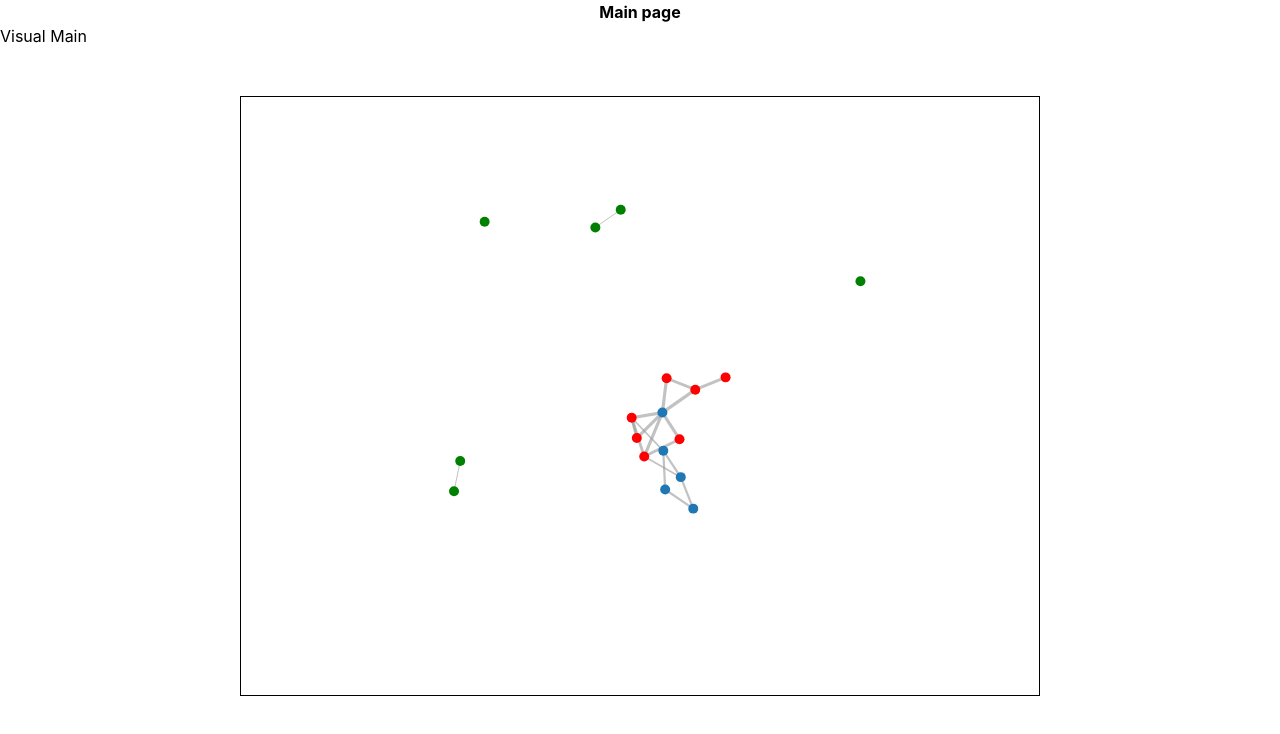
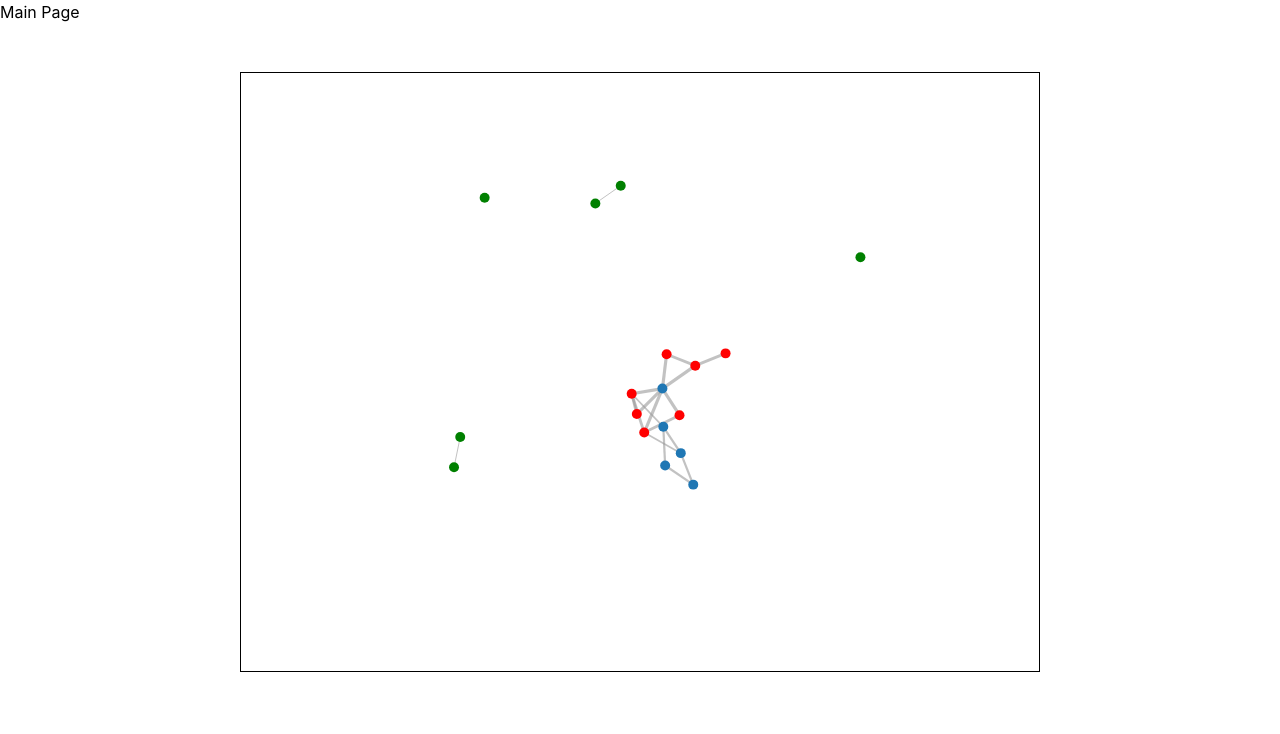
Before and after one commit to muhuuh/sybile, a React (Create React App) app: page / in a window 1280 px wide. Shown: the top 734 px of the page. Built offline with nearby package versions, Linux system fonts and the light colour scheme.

Commit message:
added routing logic

```diff
--- a/package.json
+++ b/package.json
@@ -13,6 +13,7 @@
     "react": "^18.2.0",
     "react-dom": "^18.2.0",
     "react-redux": "^9.1.0",
+    "react-router-dom": "^6.22.3",
     "react-scripts": "5.0.1",
     "redux": "^5.0.1",
     "tailwindcss": "^3.4.3",
--- a/src/App.js
+++ b/src/App.js
@@ -1,10 +1,13 @@
-import VisualMain from "./components/Visuals/VisualMain";
+import { Routes, Route } from "react-router-dom";
+import VisualMain from "./components/Main/VisualMain";
 
 const App = () => {
   return (
     <div className="App">
-      <div className="font-bold text-center">Main page</div>
-      <VisualMain />
+      <Routes>
+        <Route path="/" element={<VisualMain />} />
+        <Route path="/main" element={<VisualMain />} />
+      </Routes>
     </div>
   );
 };
--- /dev/null
+++ b/src/components/Header.js
@@ -0,0 +1,7 @@
+import React from "react";
+
+const Header = () => {
+  return <div></div>;
+};
+
+export default Header;
--- a/src/components/Visuals/VisualMain.js
+++ b/src/components/Main/VisualMain.js
@@ -60,7 +60,7 @@ const VisualMain = () => {
 
   return (
     <div>
-      <div className="mb-12">Visual Main</div>
+      <div className="mb-12">Main Page</div>
       <div className="flex justify-center">
         <GraphVisualization graphData={graphData} />
       </div>
--- a/src/index.js
+++ b/src/index.js
@@ -4,12 +4,15 @@ import "./index.css";
 import App from "./App";
 import { Provider } from "react-redux";
 import store from "./components/store";
+import { BrowserRouter } from "react-router-dom";
 
 const root = ReactDOM.createRoot(document.getElementById("root"));
 root.render(
   <React.StrictMode>
     <Provider store={store}>
-      <App />
+      <BrowserRouter>
+        <App />
+      </BrowserRouter>
     </Provider>
   </React.StrictMode>
 );
```
Also changed, not shown: src/components/Main/GraphVisualization.js (renamed from src/components/Visuals/GraphVisualization.js), src/components/Visuals/sibyl_edges.csv (deleted), src/components/Visuals/sibyl_nodes.csv (deleted), 1 other file (tests, documents, lock files or other folders).
